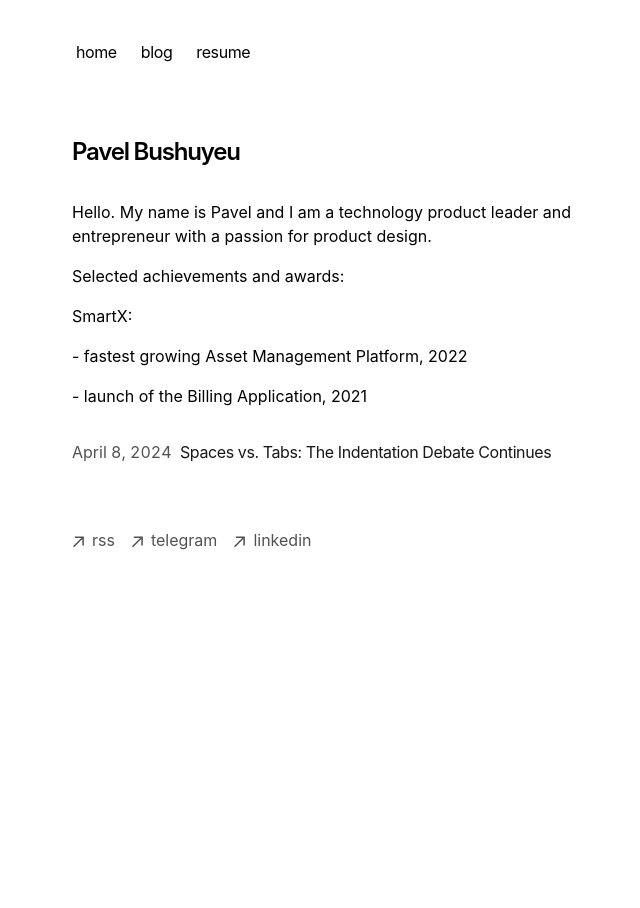
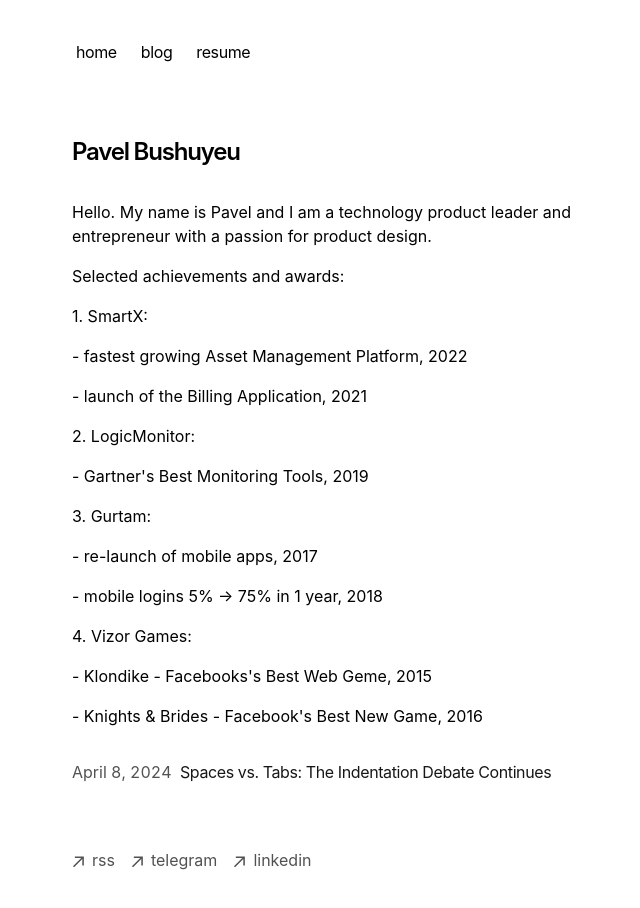
Before and after one commit to bushuyeu/portfolio, a Next.js app: page / in a window 1280 px wide. Shown: the top 908 px of the page, without its empty margins (280-920 px from the left). Before the commit the page ends 800 px from the top, so only its background shows below. Built offline with nearby package versions, Linux system fonts and the light colour scheme.

Commit message:
work stuff

```diff
--- a/app/page.tsx
+++ b/app/page.tsx
@@ -17,7 +17,7 @@ export default function Page() {
       </h4>
       <p className="mb-4">
         {`
-        SmartX:
+        1. SmartX:
         `}
       </p>
       <ul>
@@ -26,6 +26,36 @@ export default function Page() {
         </li>
         <li className="mb-4">{"- launch of the Billing Application, 2021"}</li>
       </ul>
+      <p className="mb-4">
+        {`
+        2. LogicMonitor:
+        `}
+      </p>
+      <ul>
+        <li className="mb-4">{"- Gartner's Best Monitoring Tools, 2019"}</li>
+      </ul>
+      <p className="mb-4">
+        {`
+        3. Gurtam:
+        `}
+      </p>
+      <ul>
+        <li className="mb-4">{"- re-launch of mobile apps, 2017"}</li>
+        <li className="mb-4">{"- mobile logins 5% -> 75% in 1 year, 2018"}</li>
+      </ul>
+      <p className="mb-4">
+        {`
+        4. Vizor Games:
+        `}
+      </p>
+      <ul>
+        <li className="mb-4">
+          {"- Klondike - Facebooks's Best Web Geme, 2015"}
+        </li>
+        <li className="mb-4">
+          {"- Knights & Brides - Facebook's Best New Game, 2016"}
+        </li>
+      </ul>
       <div className="my-8">
         <BlogPosts />
       </div>
```
